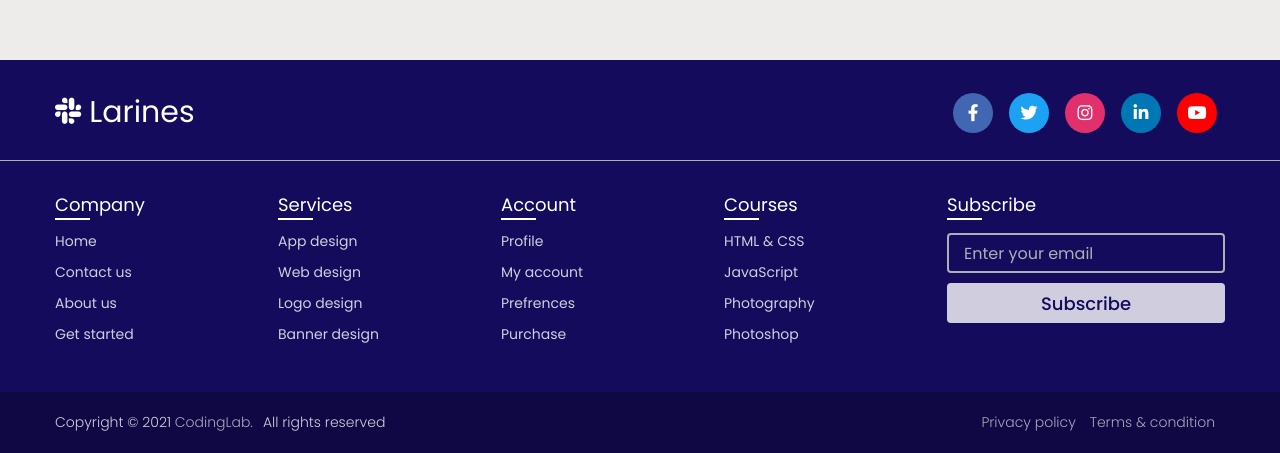
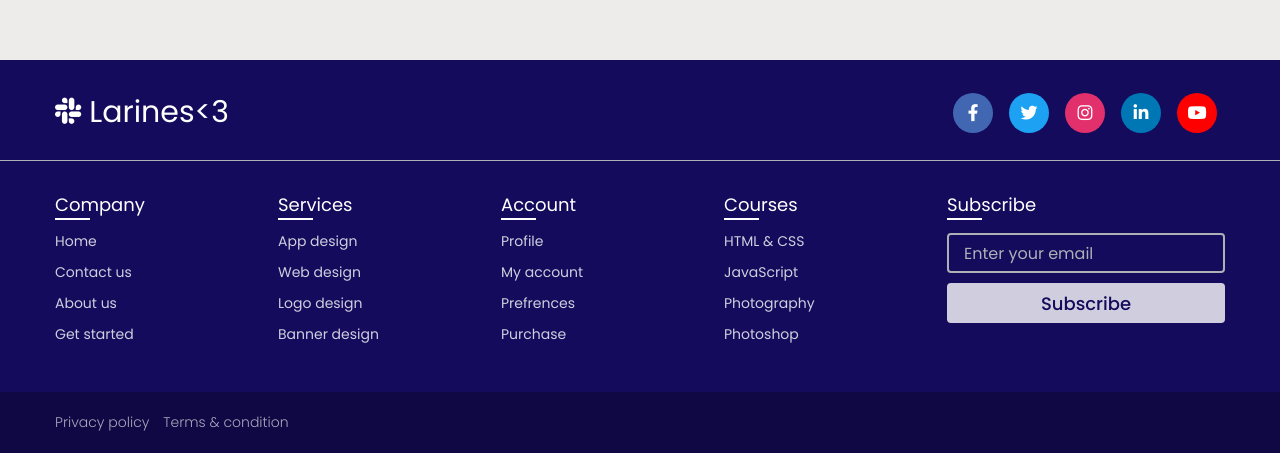
Before and after one commit to LarinesCalisto/Proa-26, a plain HTML site: page Html+css/atividades/25/index.html in a window 1280 px wide. Shown: the part 347-800 px from the top of the page. Drawn offline with Linux system fonts and the light colour scheme.

Commit message:
Modify logo name
Updated logo name to include a heart symbol and removed copyright text.

```diff
--- a/Html+css/atividades/25/index.html
+++ b/Html+css/atividades/25/index.html
@@ -14,7 +14,7 @@
       <div class="top">
         <div class="logo-details">
           <i class="fab fa-slack"></i>
-          <span class="logo_name">Larines</span>
+          <span class="logo_name">Larines<3</span>
         </div>
         <div class="media-icons">
           <a href="#"><i class="fab fa-facebook-f"></i></a>
@@ -62,7 +62,6 @@
     </div>
     <div class="bottom-details">
       <div class="bottom_text">
-        <span class="copyright_text">Copyright © 2021 <a href="#">CodingLab.</a>All rights reserved</span>
         <span class="policy_terms">
           <a href="#">Privacy policy</a>
           <a href="#">Terms & condition</a>
```
